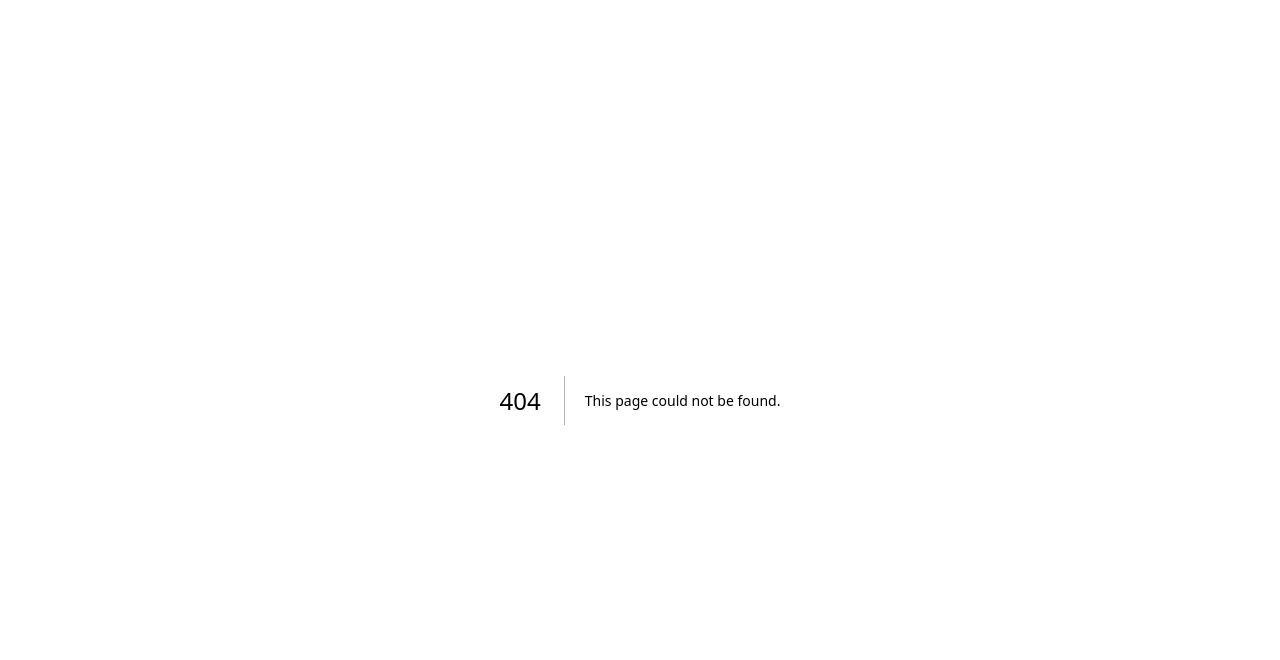
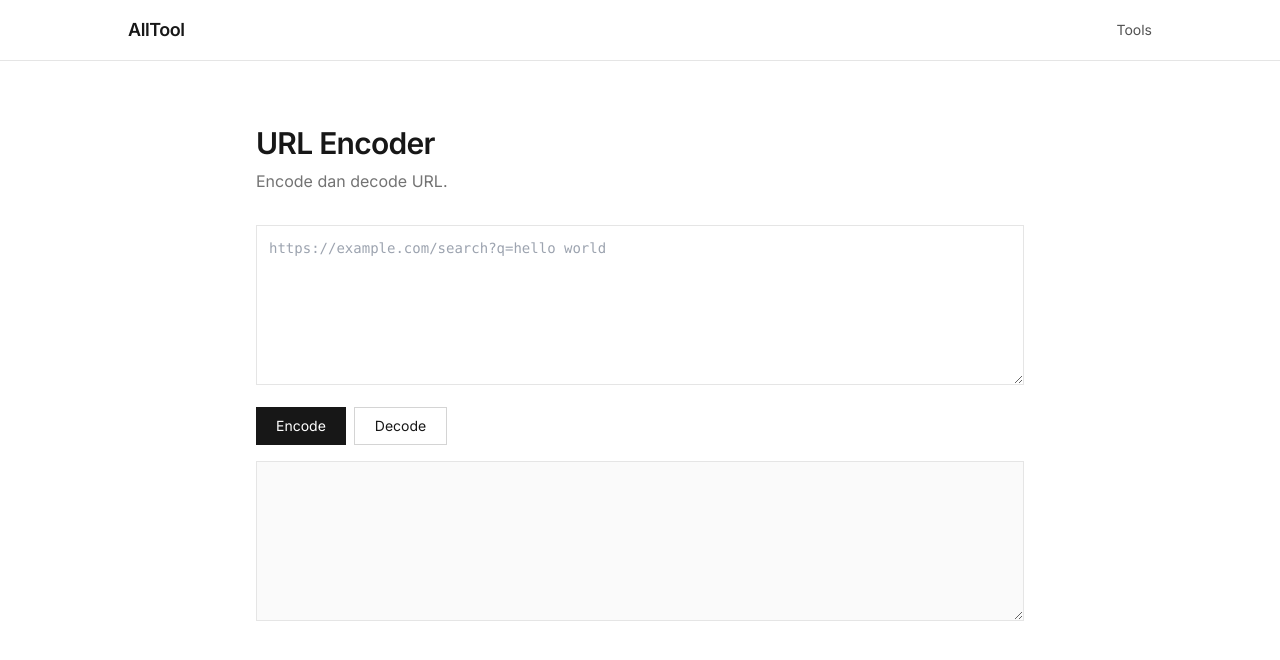
Before and after one commit to sionlimitles-spec/all-tool-sxzz, a Next.js app: page /tools/url-encoder in a window 1280 px wide. Before the commit this address had no page. Shown: the top 660 px of the page. Built offline with nearby package versions, Linux system fonts and the light colour scheme.

Commit message:
Add URL Encoder component
Implement a URL encoder component with encoding and decoding functionality.

```diff
--- /dev/null
+++ b/src/app/tools/url-encoder/page.tsx
@@ -0,0 +1,44 @@
+"use client";
+
+import { useState } from "react";
+import Link from "next/link";
+
+export default function UrlEncoder() {
+  const [input, setInput] = useState("");
+  const [output, setOutput] = useState("");
+
+  return (
+    <div className="min-h-screen bg-white">
+      <nav className="border-b border-neutral-200 px-6 py-4">
+        <div className="mx-auto flex max-w-5xl items-center justify-between">
+          <Link href="/" className="text-lg font-semibold tracking-tight text-neutral-900">AllTool</Link>
+          <Link href="/tools" className="text-sm text-neutral-600 hover:text-neutral-900">Tools</Link>
+        </div>
+      </nav>
+      <section className="px-6 py-16">
+        <div className="mx-auto max-w-3xl">
+          <h1 className="text-3xl font-semibold tracking-tight text-neutral-900">URL Encoder</h1>
+          <p className="mt-2 text-neutral-500">Encode dan decode URL.</p>
+
+          <div className="mt-8 space-y-4">
+            <textarea
+              value={input}
+              onChange={(e) => setInput(e.target.value)}
+              placeholder="https://example.com/search?q=hello world"
+              className="h-40 w-full border border-neutral-200 p-3 font-mono text-sm focus:border-neutral-900 focus:outline-none"
+            />
+            <div className="flex gap-2">
+              <button onClick={() => setOutput(encodeURIComponent(input))} className="bg-neutral-900 px-5 py-2 text-sm text-white hover:bg-neutral-700">Encode</button>
+              <button onClick={() => setOutput(decodeURIComponent(input))} className="border border-neutral-300 px-5 py-2 text-sm hover:border-neutral-900">Decode</button>
+            </div>
+            <textarea
+              value={output}
+              readOnly
+              className="h-40 w-full border border-neutral-200 bg-neutral-50 p-3 font-mono text-sm"
+            />
+          </div>
+        </div>
+      </section>
+    </div>
+  );
+}
```
